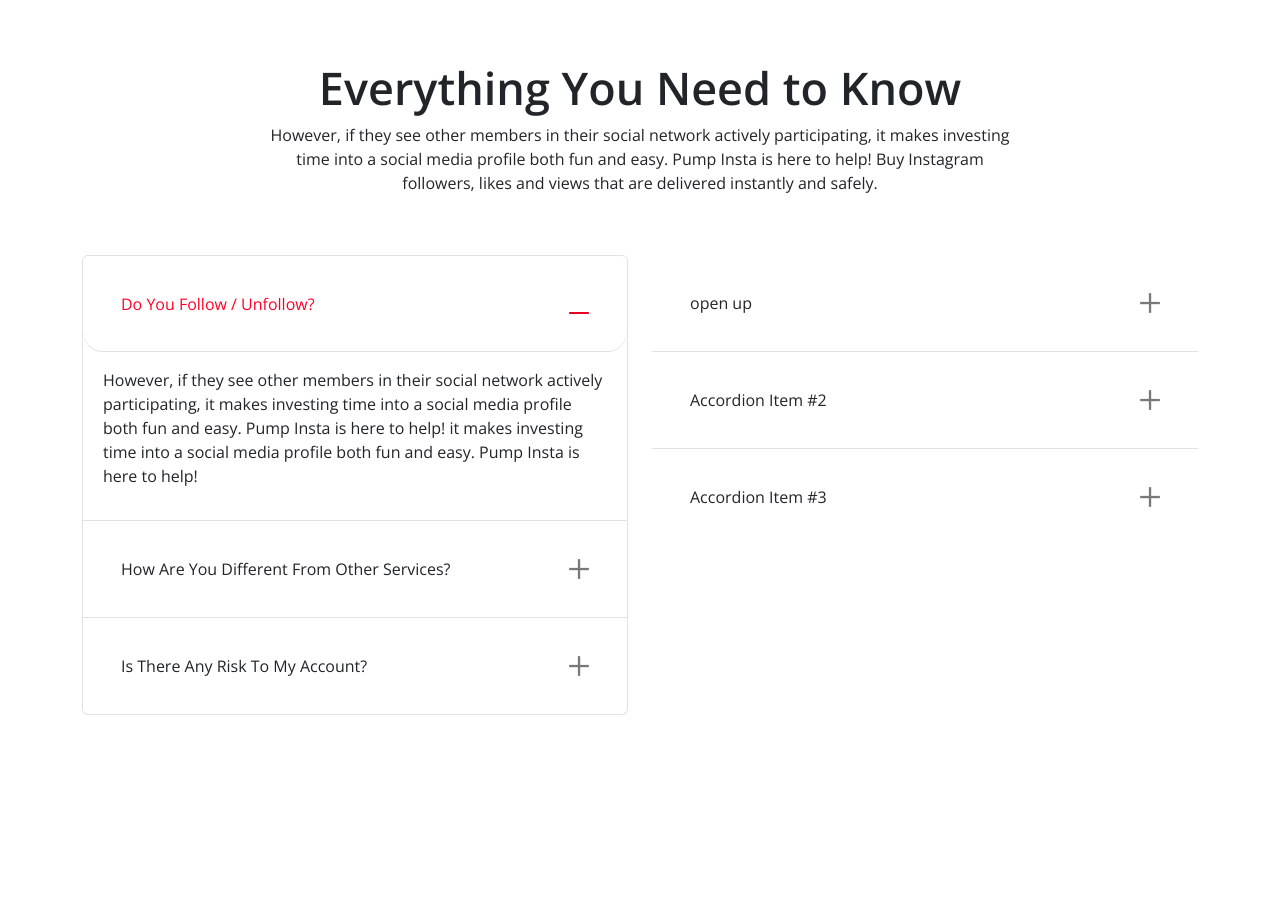
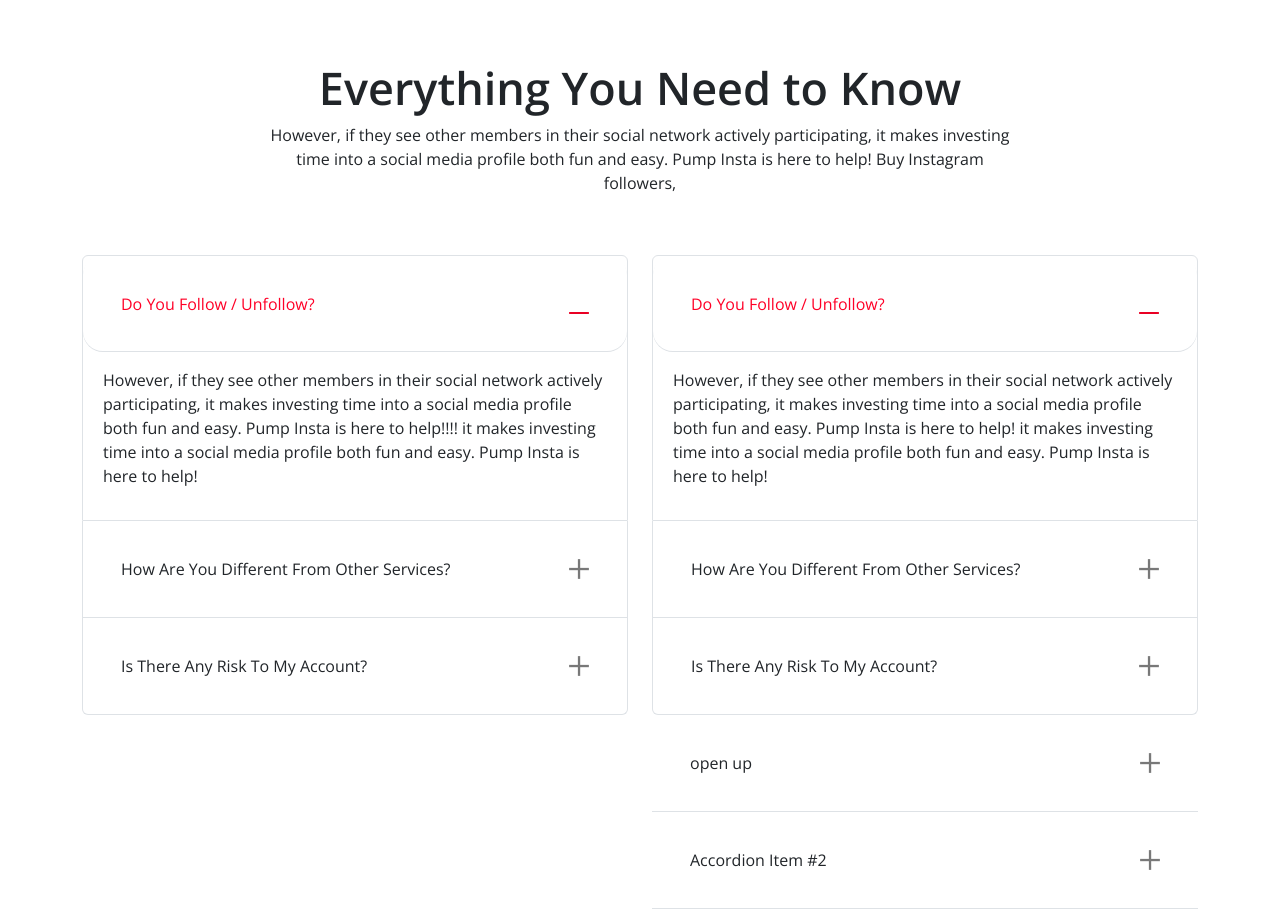
Before and after one commit to esfdr2404/instragram, a plain HTML site: page index.html in a window 1280 px wide. Shown: the part 1960-2883 px from the top of the page. Before the commit the page ends 2723 px from the top, so only its background shows below. Drawn offline with nearby package versions, Linux system fonts and the light colour scheme.

Commit message:
modify with another pc

```diff
--- a/index.html
+++ b/index.html
@@ -204,7 +204,7 @@
               </div>
             </div>
           </div>
-           <div class="carousel-item ">
+           <div class="carousel-item">
             <div class="row">
               <div class="col-lg-4   col-md-2">
                 <div class="work_content">
@@ -322,8 +322,7 @@
                 However, if they see other members in their social network
                 actively participating, it makes investing time into a social
                 media profile both fun and easy. Pump Insta is here to help! Buy
-                Instagram followers, likes and views that are delivered
-                instantly and safely.
+                Instagram followers,
               </p>
             </div>
           </div>
@@ -355,7 +354,7 @@
                       However, if they see other members in their social network
                       actively participating, it makes investing time into a
                       social media profile both fun and easy. Pump Insta is here
-                      to help! it makes investing time into a social media
+                      to help!!!! it makes investing time into a social media
                       profile both fun and easy. Pump Insta is here to help!
                     </p>
                   </div>
@@ -428,7 +427,7 @@
             </div>
           </div>
           <div class="col-md-6">
-            <!-- <div class="accordion" id="accordionExample">
+            <div class="accordion" id="accordionExample">
 
 
               <div class="accordion-item">
@@ -468,7 +467,7 @@
                   </div>
                 </div>
               </div>
-            </div> -->
+            </div>
             <div class="accordion accordion-flush" id="accordionFlushExample">
               <div class="accordion-item">
                 <h2 class="accordion-header" id="flush-headingOne">
```
